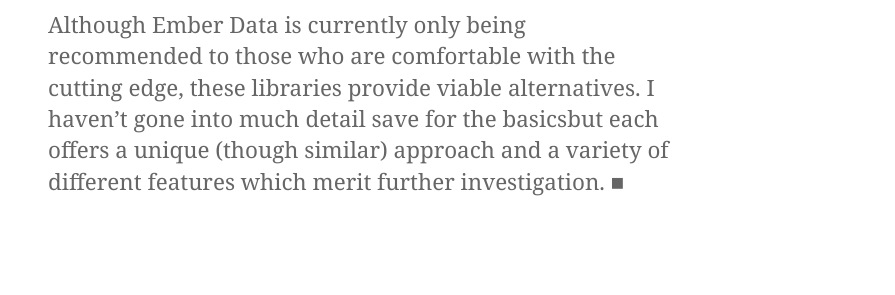
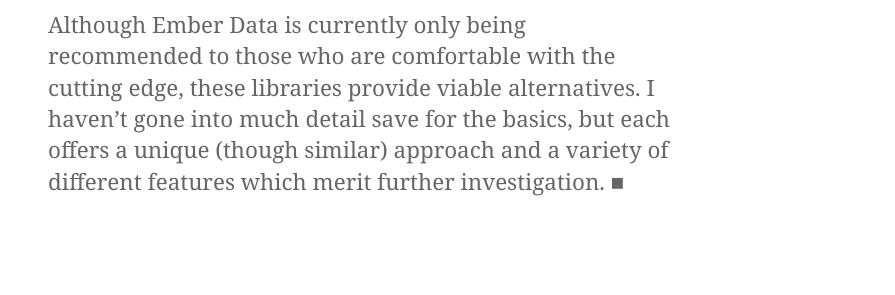
Before and after one commit to emberwatch/blog.emberwatch.com, a Jekyll site: the page built from _posts/2013-06-19-alternatives-ember-data.md, in a window 1280 px wide and 900 px high, scrolled down 3516 px. Shown: the part 568-863 px from the top of the window, without its empty margins (184-1079 px from the left). Built offline with Jekyll 4.4.1, drawn with Linux system fonts in a browser that asks for light colours; comment, search, counter and statistics services are not loaded.

Commit message:
Missing comma

```diff
--- a/_posts/2013-06-19-alternatives-ember-data.md
+++ b/_posts/2013-06-19-alternatives-ember-data.md
@@ -166,7 +166,7 @@
 
 ### Conclusion
 
-Although Ember Data is currently only being recommended to those who are comfortable with the cutting edge, these libraries provide viable alternatives. I haven’t gone into much detail save for the basicsbut each offers a unique (though similar) approach and a variety of different features which merit further investigation. &#9632;
+Although Ember Data is currently only being recommended to those who are comfortable with the cutting edge, these libraries provide viable alternatives. I haven’t gone into much detail save for the basics, but each offers a unique (though similar) approach and a variety of different features which merit further investigation. &#9632;
 
 [nodata]: http://eviltrout.com/2013/03/23/ember-without-data.html
 [embermodel]: https://github.com/ebryn/ember-model
```
